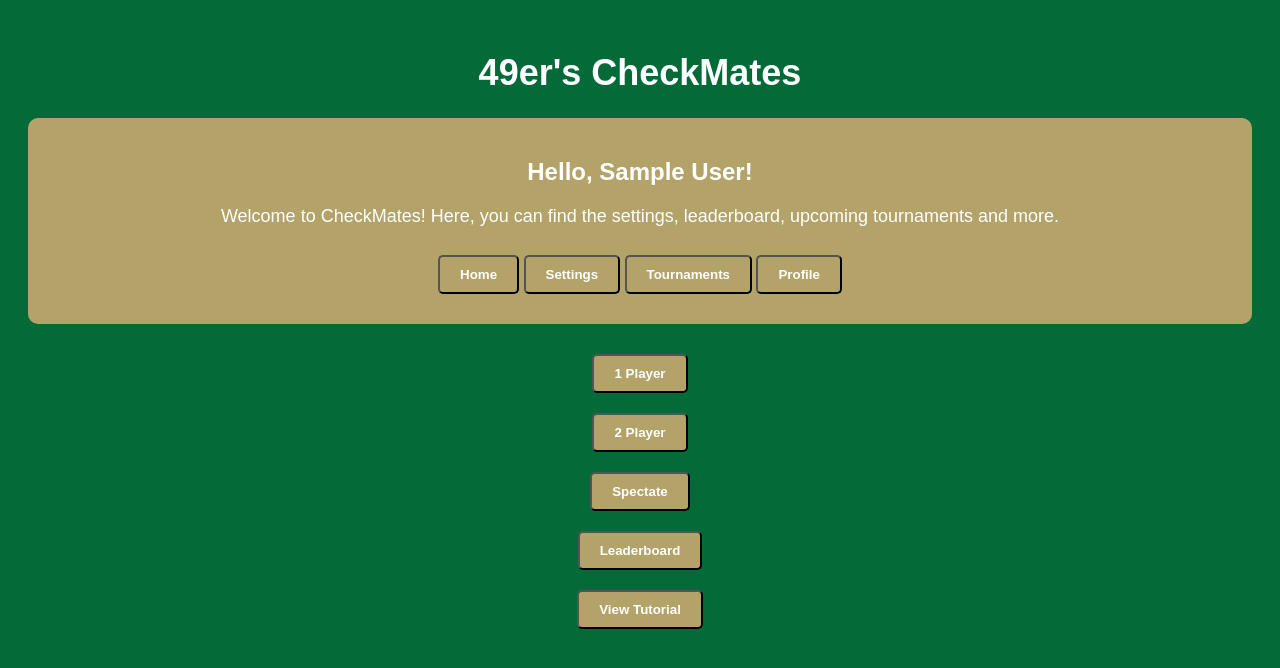
After one commit to SeanDaBlack/checkmasters, a Flask app: page /home in a window 1280 px wide. The commit adds this page. Shown: the top 668 px of the page. Run offline with Flask 2, Linux system fonts and the light colour scheme; the visitor is signed in with stand-in values (Sample User, id 1).

Commit message:
feat: implemented ST-1 & ST-11

```diff
--- a/app.py
+++ b/app.py
@@ -1,12 +1,100 @@
-from flask import Flask, render_template
+import os
+import pathlib
+
+import requests
+from flask import Flask, session, abort, redirect, request, render_template
+from google.oauth2 import id_token
+from google_auth_oauthlib.flow import Flow
+from pip._vendor import cachecontrol
+import google.auth.transport.requests
+
+app = Flask(__name__)
+app.secret_key = "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"
+
+os.environ["OAUTHLIB_INSECURE_TRANSPORT"] = "1"
+
+GOOGLE_CLIENT_ID = "301822394319-o8gridp2md6qcpc0uk0clkug0puecbio.apps.googleusercontent.com"
+client_secrets_file = os.path.join(pathlib.Path(__file__).parent, "client_secret.json")
+
+flow = Flow.from_client_secrets_file(
+    client_secrets_file=client_secrets_file,
+    scopes=["https://www.googleapis.com/auth/userinfo.profile", "https://www.googleapis.com/auth/userinfo.email",
+            "openid"],
+    redirect_uri="http://127.0.0.1:5000/callback"
+)
 
 
-app = Flask(__name__)
+def login_is_required(function):
+    def wrapper(*args, **kwargs):
+        if "google_id" not in session:
+            return abort(401)  # Authorization required
+        else:
+            return function()
 
-@app.get("/")
+    return wrapper
+
+
+@app.route("/login")
+def login():
+    authorization_url, state = flow.authorization_url()
+    session["state"] = state
+    return redirect(authorization_url)
+
+
+@app.route("/callback")
+def callback():
+    flow.fetch_token(authorization_response=request.url)
+
+    if not session["state"] == request.args["state"]:
+        abort(500)  # State does not match!
+
+    credentials = flow.credentials
+    request_session = requests.session()
+    cached_session = cachecontrol.CacheControl(request_session)
+    token_request = google.auth.transport.requests.Request(session=cached_session)
+
+    id_info = id_token.verify_oauth2_token(
+        id_token=credentials._id_token,
+        request=token_request,
+        audience=GOOGLE_CLIENT_ID
+    )
+
+    session["google_id"] = id_info.get("sub")
+    session["name"] = id_info.get("name")
+    session["given_name"] = id_info.get("given_name")
+    session["email"] = id_info.get("email")
+    session["profile_picture"] = id_info.get("picture")
+    return redirect("/home")
+
+
+@app.route("/logout")
+def logout():
+    session.clear()
+    return redirect("/")
+
+
+@app.route("/profile")
+def profile():
+    user_info = {
+        "name": session.get("given_name"),
+        "full_name": session.get("name"),
+        "email": session.get("email"),
+        "profile_picture": session.get("profile_picture")
+    }
+    return render_template("profile.html", user_info=user_info)
+
+
+@app.route("/")
 def index():
     return render_template("index.html")
 
 
+@app.route("/home")
+@login_is_required
+def home():
+    user_name = session.get("given_name")
+    return render_template("home.html", user_name=user_name)
+
+
 if __name__ == "__main__":
     app.run(debug=True)
--- /dev/null
+++ b/static/css/style.css
@@ -0,0 +1,75 @@
+body {
+font-family: Arial, sans-serif;
+background-color: #046A38;
+color: #FFFFFF;
+text-align: center;
+padding: 20px;
+}
+
+h1 {
+font-size: 36px;
+}
+
+p {
+font-size: 18px;
+}
+
+.container {
+background-color: #B3A369;
+border-radius: 10px;
+padding: 20px;
+margin-top: 20px;
+}
+
+button {
+text-decoration: none;
+color: #FFFFFF;
+background-color: #B3A369;
+padding: 10px 20px;
+border-radius: 5px;
+margin: 10px 0;
+font-weight: bold;
+}
+
+button:hover {
+background-color: #FFFFFF;
+color: #B3A369;
+}
+
+.navigation {
+margin-top: 20px;
+display: flex;
+flex-direction: column;
+justify-content: center;
+align-items: center;
+}
+
+/* Modal styles */
+.modal {
+display: none;
+position: fixed;
+top: 0;
+left: 0;
+width: 100%;
+height: 100%;
+background-color: rgba(0, 0, 0, 0.7);
+z-index: 1;
+justify-content: center;
+align-items: center;
+}
+
+.modal-content {
+background-color: #B3A369;
+border-radius: 10px;
+padding: 20px;
+text-align: center;
+}
+
+/* Close button styles */
+.close {
+position: absolute;
+top: 10px;
+right: 10px;
+font-size: 20px;
+cursor: pointer;
+}
--- /dev/null
+++ b/static/js/script.js
@@ -0,0 +1,9 @@
+function openTutorialModal() {
+    const modal = document.getElementById('tutorialModal');
+    modal.style.display = 'block';
+}
+
+function closeTutorialModal() {
+    const modal = document.getElementById('tutorialModal');
+    modal.style.display = 'none';
+}
--- /dev/null
+++ b/templates/home.html
@@ -0,0 +1,45 @@
+<!DOCTYPE html>
+<html lang="en">
+<head>
+    <meta charset="UTF-8">
+    <title>CheckMates</title>
+    <link rel="stylesheet" href="{{ url_for('static', filename='css/style.css') }}">
+</head>
+<body>
+    <h1>49er's CheckMates</h1>
+
+    <div class="container">
+        <h2>Hello, {{ user_name }}!</h2>
+        <p>Welcome to CheckMates! Here, you can find the settings, leaderboard, upcoming tournaments and more.</p>
+        <a href="/home"><button>Home</button></a>
+        <a href="#"><button>Settings</button></a>
+        <a href="#"><button>Tournaments</button></a>
+        <a href="/profile"><button>Profile</button></a>
+    </div>
+
+    <div class="navigation">
+        <a href="#"><button>1 Player</button></a>
+        <a href="#"><button>2 Player</button></a>
+        <a href="#"><button>Spectate</button></a>
+        <a href="#"><button>Leaderboard</button></a>
+        <button onclick="openTutorialModal()">View Tutorial</button>
+    </div>
+
+    <!-- Tutorial Modal -->
+    <div id="tutorialModal" class="modal">
+        <div class="modal-content">
+            <span class="close" onclick="closeTutorialModal()">&times;</span>
+            <h3>Welcome to the CheckMates Tutorial</h3>
+            <p>This is a brief tutorial on how to use the site. Follow the steps to get started:</p>
+            <ol>
+                <li>Connect with friends: You can send friend requests and connect with other members through their profiles.</li>
+                <li>Checkers Tutorial: Watch this brief video on how to play checkers and master the game.</li>
+                <!-- Embedded YouTube Video -->
+                <iframe width="560" height="315" src="https://www.youtube.com/embed/GnHQJ-PSBB0?si=dxahilGcDlTIjjmP" title="YouTube video player" frameborder="0" allow="accelerometer; autoplay; clipboard-write; encrypted-media; gyroscope; picture-in-picture; web-share" allowfullscreen></iframe>
+                <li>Stay Connected: Check the 'Tournaments' section for updates on events and activities.</li>
+            </ol>
+        </div>
+    </div>
+<script src="{{ url_for('static', filename='js/script.js') }}"></script>
+</body>
+</html>
```
Also changed, not shown: client_secret.json (added, +13 -0 lines), requirements.txt (+34 -0 lines), templates/index.html (+14 -1 lines), templates/profile.html (added, +30 -0 lines), logo.png (added), src/css/style.css (deleted), src/js/script.js (deleted).
